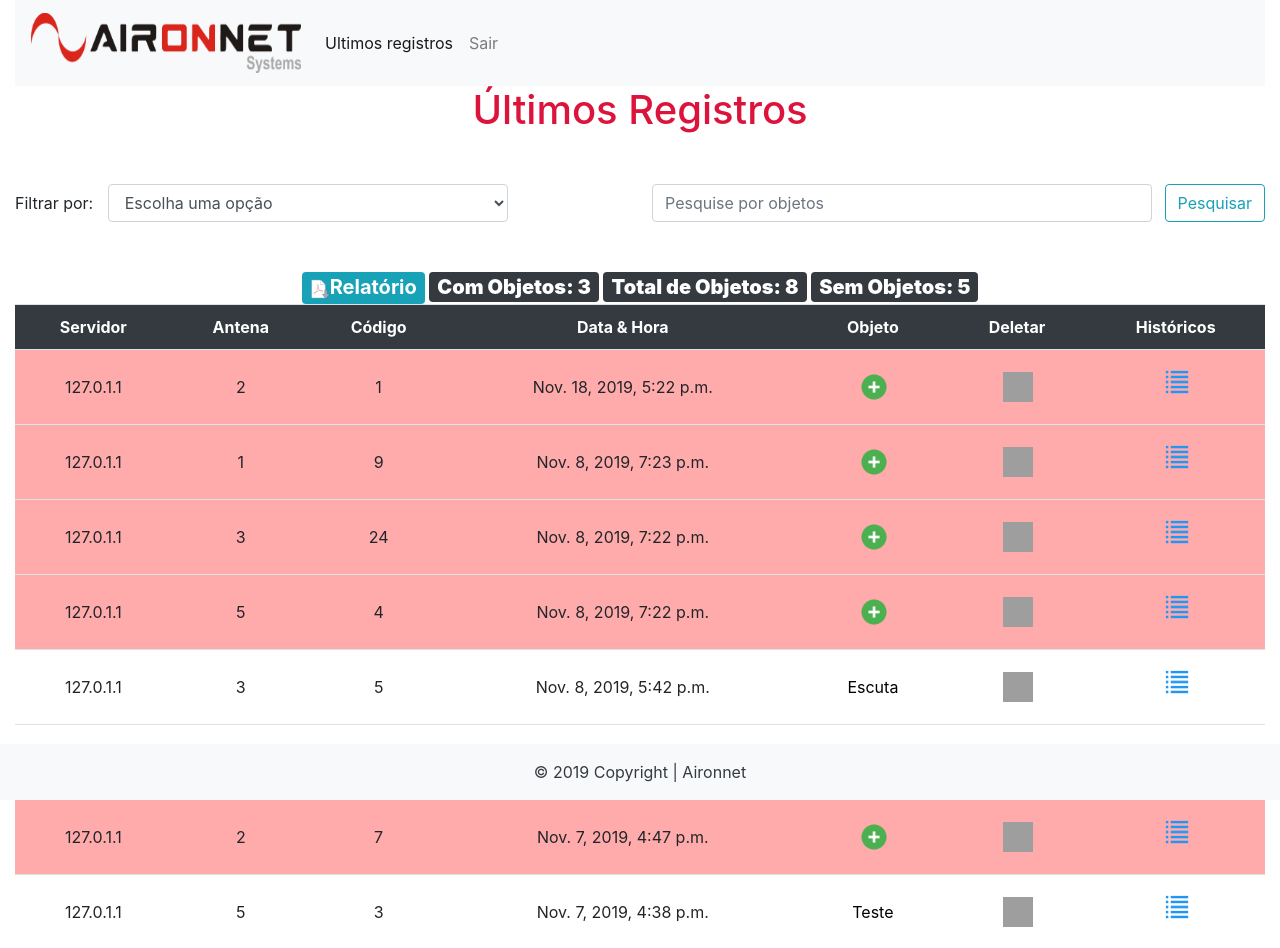
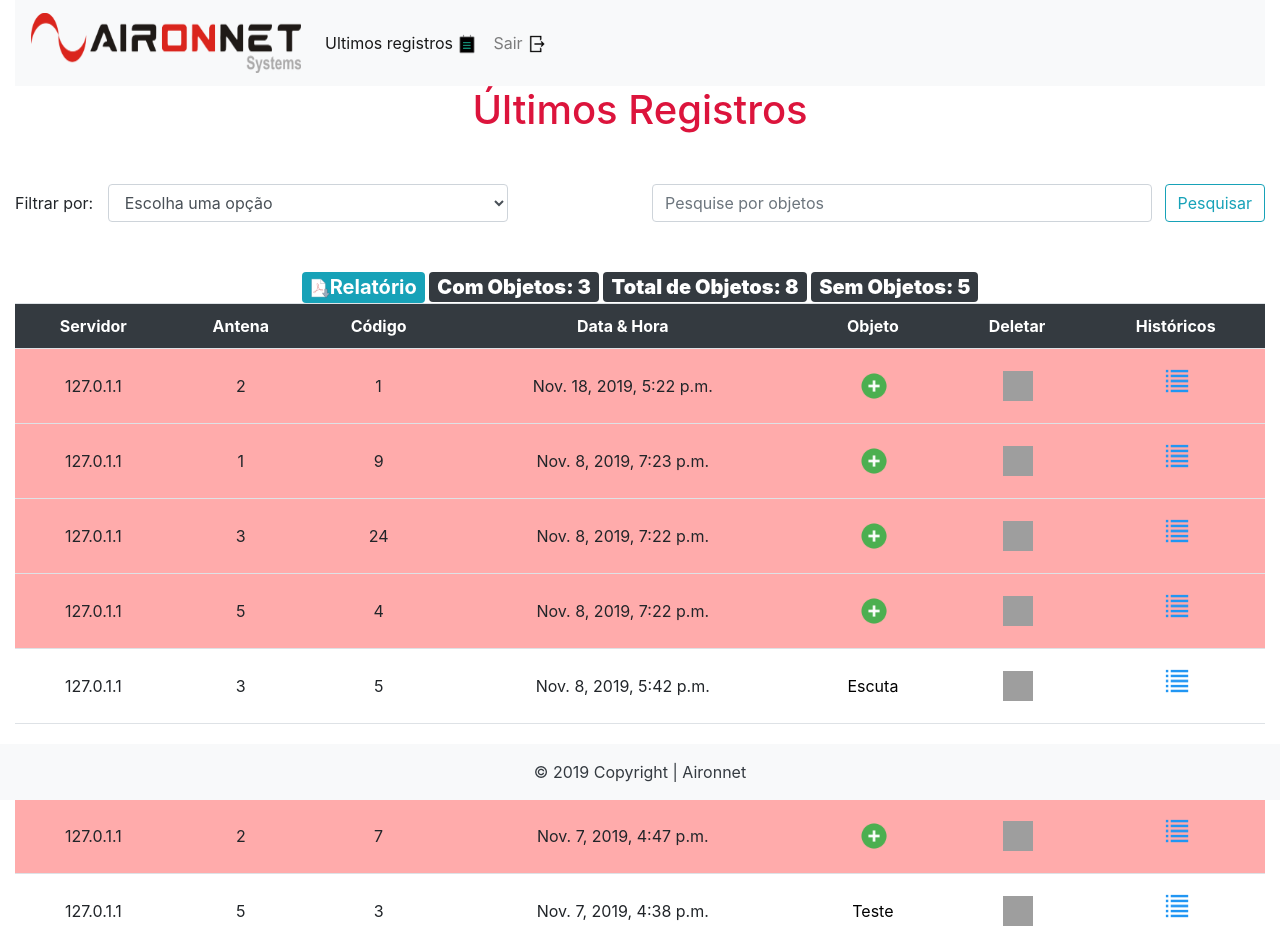
Before and after one commit to Fael-dev/rfid, a Django app: page /lista/ in a window 1280 px wide. Shown: the top 948 px of the page. Run offline with Django 3.2, Linux system fonts and the light colour scheme; a user stored in the database is signed in; data comes from the database, SQL or seed files in the repository; some libraries are stand-ins or nearby versions; grey boxes are pictures that could not be loaded.

Commit message:
Adicionando icones

```diff
--- a/list/static/css/style.css
+++ b/list/static/css/style.css
@@ -58,6 +58,14 @@
 .nav{
 	background-color:  #343a40;
 	padding: 10px;
+}
+
+.icon_menu{
+	margin-top: -2px;
+	position: relative;
+	width: 20px;
+	height: auto;
+	vertical-align: middle;
 }
 
 /* ========== RODAPÉ ============= */
@@ -171,14 +179,6 @@ a:hover{
 }
 
 
-/*================ PDF ===============*/
-
-.img-pdf{
-	width: 20px;
-	height: 20px;
-	vertical-align: middle;
-}
-
 /* ================== INFORMATIVOS SOBRE OS OBJ =============== */
 
 .badge{
--- a/list/templates/base.html
+++ b/list/templates/base.html
@@ -20,7 +20,7 @@
     <ul class="navbar-nav">
       {% if user.is_authenticated %}
       <li class="nav-item active">
-        <a class="nav-link" href="/lista">Ultimos registros</a>
+        <a class="nav-link" href="/lista">Ultimos registros <img src="{% static 'images/register_icon.png' %}" class="icon_menu"></a>
       </li>
       <!--
       <li class="nav-item active">
@@ -28,7 +28,7 @@
       </li>
       -->
       <li class="nav-item">
-        <a class="nav-link" href="/accounts/logout" onclick="return confirm('Deseja realmente sair ?')">Sair</a>
+        <a class="nav-link" href="/accounts/logout" onclick="return confirm('Deseja realmente sair ?')">Sair <img src="{% static 'images/logout_icon.png' %}" class='icon_menu' ></a>
       </li>
       {% else %}
 
--- a/list/templates/index.html
+++ b/list/templates/index.html
@@ -59,7 +59,7 @@
                               <option value="{{ obj.code }}">Apenas: {{ obj.code }}  -
                                 {% if obj.objeto %}
                                   {{ obj.objeto }}
-                                  {% else %} <b>Object not found</b>{% endif %}
+                                {% else %} <b>Object not found</b>{% endif %}
                                 </option>
                             {% endfor %}
                           </select>
@@ -94,15 +94,15 @@
                    -->
               </div>
               <div class="modal-footer">
-                  <button type="button" class="badge badge-secundary" data-dismiss="modal"><img src="{% static 'images/excluir.png' %}" class="img-pdf">Fechar</button>
-                  <button type="submit" class="badge badge-info"> <img src="{% static 'images/print.png' %}" class="img-pdf">Gerar PDF</button>
+                  <button type="button" class="badge badge-secundary" data-dismiss="modal"><img src="{% static 'images/excluir.png' %}" class="icon_menu">Fechar</button>
+                  <button type="submit" class="badge badge-info"> <img src="{% static 'images/print.png' %}" class="icon_menu">Gerar PDF</button>
               </div>
           </div>
         </div>
       </div>
     </form>
 
-    <button type="button" class="badge badge-info" data-toggle="modal" data-target=".bd-example-modal-lg"><img src="{% static 'images/pdf.png' %}" class="img-pdf">Relatório</button>
+    <button type="button" class="badge badge-info" data-toggle="modal" data-target=".bd-example-modal-lg"><img src="{% static 'images/pdf.png' %}" class="icon_menu">Relatório</button>
     <span class="badge badge-dark"> <b> Com Objetos: {{ com }}</b></span>
     <span class="badge badge-dark"> <b> Total de Objetos: {{ total }}</b></span>
     <span class="badge badge-dark"> <b> Sem Objetos: {{ sem }}</b></span>
```
Also changed, not shown: list/static/images/logout_icon.png (added), list/static/images/register_icon.png (added).
